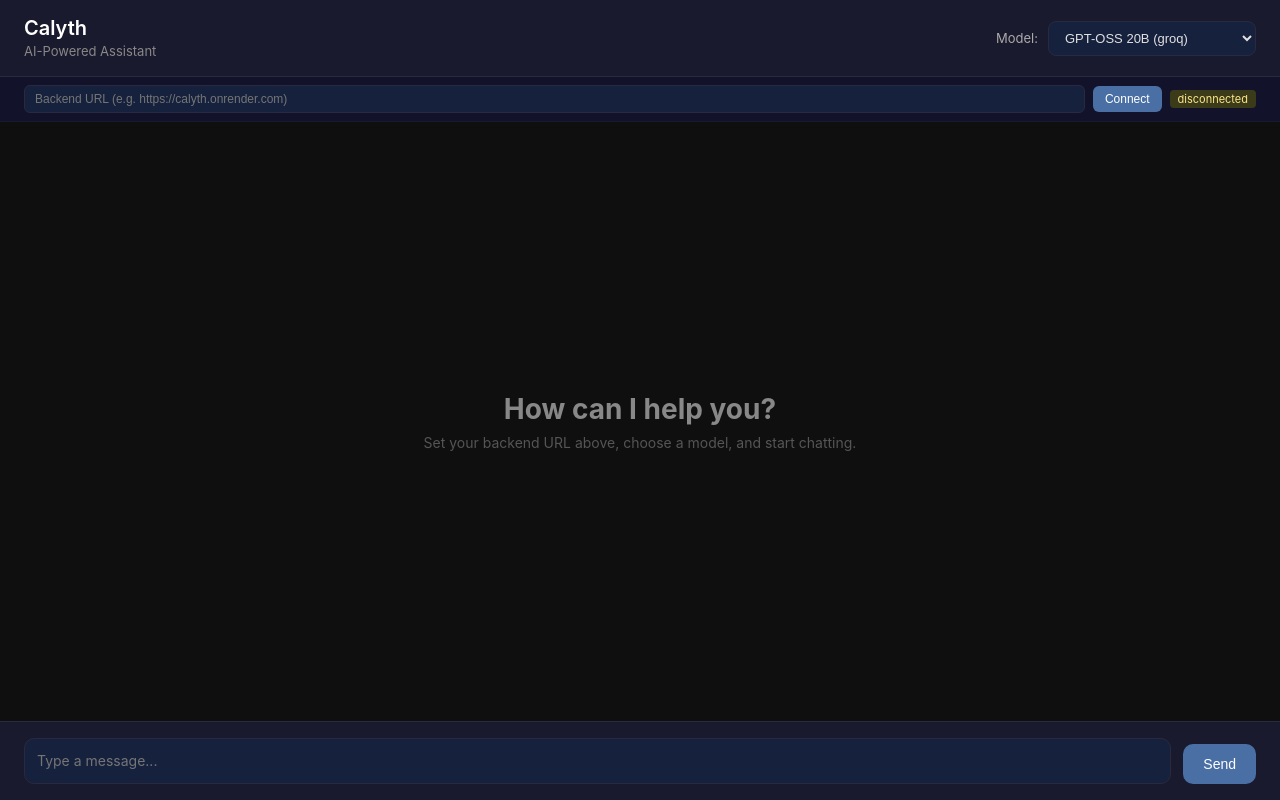
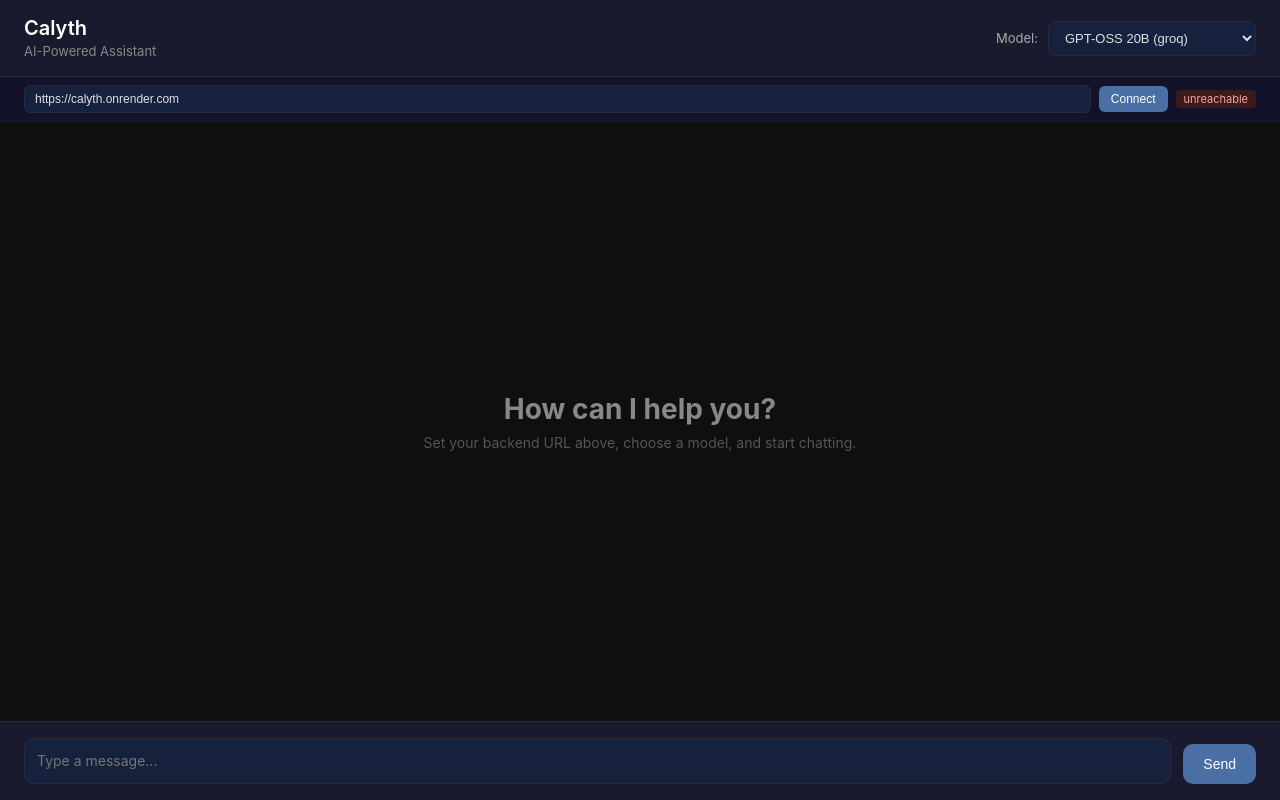
Before and after one commit to chila254/Calyth, a plain HTML site: page docs/index.html in a window 1280 px wide. Drawn offline with Linux system fonts and the light colour scheme; no server answers.

Commit message:
fix: default backend URL to calyth.onrender.com

```diff
--- a/docs/index.html
+++ b/docs/index.html
@@ -118,7 +118,7 @@
 
     <script>
         let selectedModel = 'openai/gpt-oss-20b';
-        let serverUrl = localStorage.getItem('calyth_server') || '';
+        let serverUrl = localStorage.getItem('calyth_server') || 'https://calyth.onrender.com';
 
         const models = [
             { id: 'openai/gpt-oss-20b', name: 'GPT-OSS 20B', provider: 'groq' },
```
